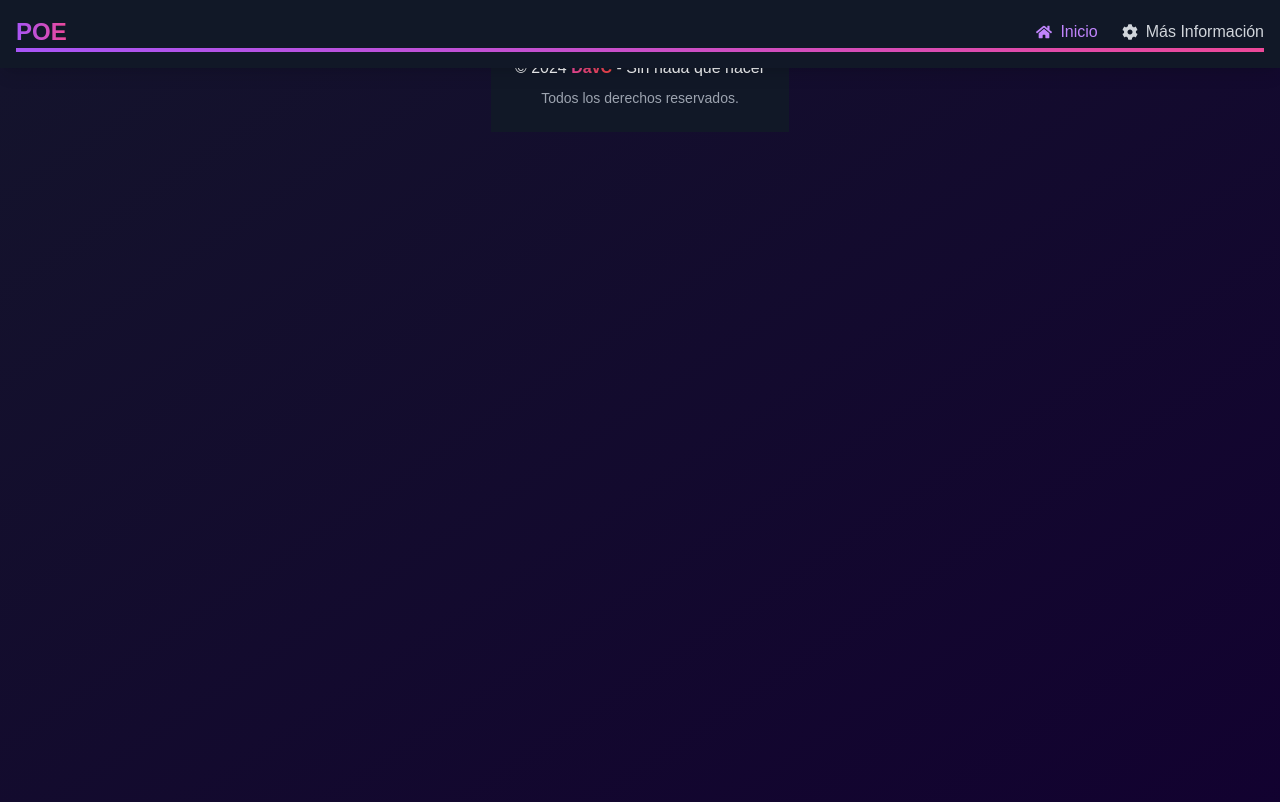
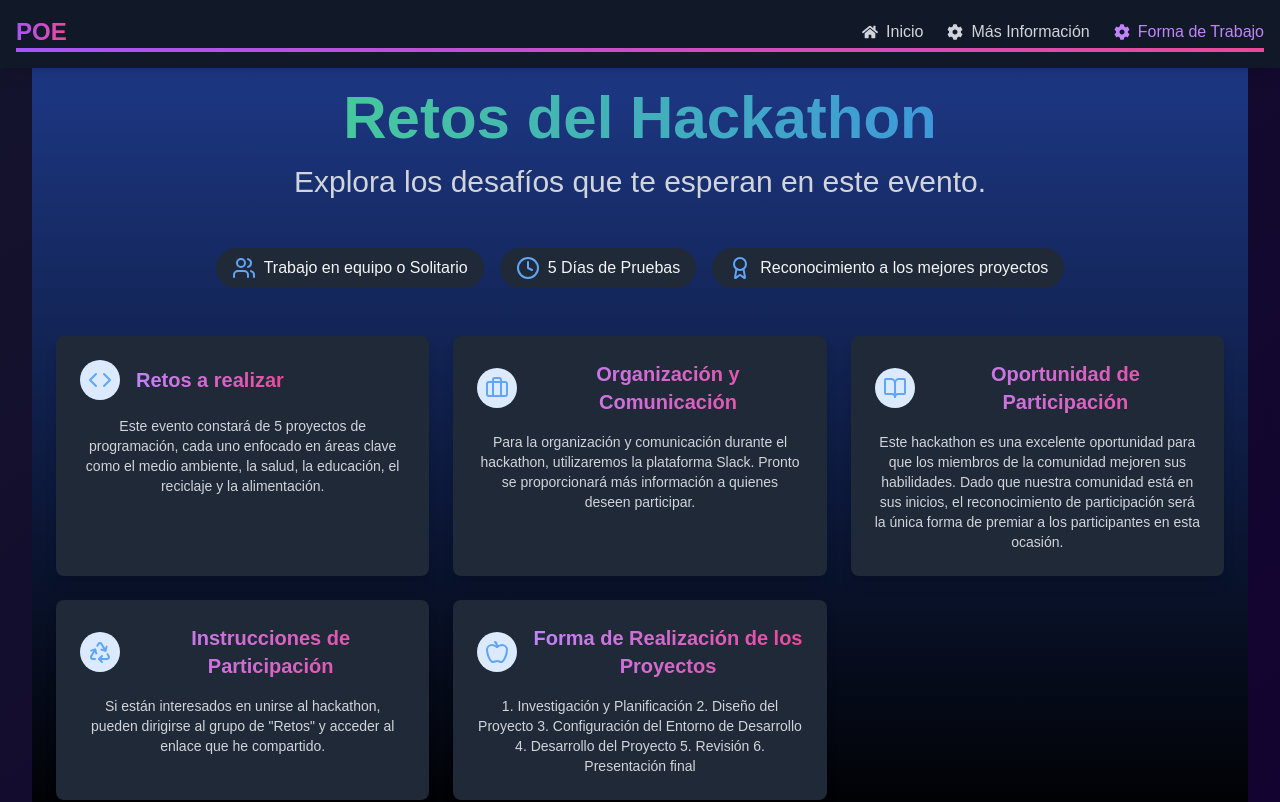
Before and after one commit to Davidcrz14/hackaton2024, a React (Vite) app: page /retos in a window 1280 px wide. Shown: the top 802 px of the page. Built offline with nearby package versions, Linux system fonts and the light colour scheme.

Commit message:
Forma de trabajo añadido, responsive , color de fondo oscuro, cambio de diseño en registro

```diff
--- a/src/App.jsx
+++ b/src/App.jsx
@@ -5,6 +5,7 @@ import Footer from './components/footer';
 import Header from './components/header';
 import Hackathons from './pages/Hackathons';
 import InfoCard from './pages/InfoCard';
+import Retos from './pages/Retos'; // Importa la nueva página
 
 const App = () => {
   return (
@@ -15,6 +16,7 @@ const App = () => {
           <Route path="/" element={<MainContent />} /> {/* Ruta principal */}
           <Route path="/hackathons" element={<Hackathons />} /> {/* Ruta para Hackathons */}
           <Route path="/info" element={<InfoCard />} /> {/* Ruta para InfoCard */}
+          <Route path="/retos" element={<Retos />} /> {/* Ruta para Retos */}
         </Routes>
         <Footer />
       </div>
--- a/src/components/body.jsx
+++ b/src/components/body.jsx
@@ -8,10 +8,10 @@ const MainContent = () => {
       {/* Sección de bienvenida */}
       <section className="text-center mb-8 sm:mb-16">
         <Fade cascade damping={0.2}>
-          <h1 className="text-3xl sm:text-5xl font-bold mb-4 text-gradient bg-gradient-to-r from-pink-500 via-red-500 to-yellow-500 bg-clip-text text-transparent">
+          <h1 className="text-4xl sm:text-6xl font-bold mb-4 text-gradient bg-gradient-to-r from-pink-500 via-red-500 to-yellow-500 bg-clip-text text-transparent">
             Tech for a Better Tomorrow
           </h1>
-          <p className="text-lg sm:text-xl text-gray-300 max-w-2xl mx-auto px-4">
+          <p className="text-lg sm:text-xl text-gray-300 max-w-3xl mx-auto px-4">
             Únete a nosotros para una emocionante jornada de innovación y creatividad.
           </p>
         </Fade>
@@ -24,7 +24,7 @@ const MainContent = () => {
             <img
               src={imagen}
               alt="Hackatón"
-              className="w-full max-w-2xl h-auto rounded-xl shadow-2xl hover:shadow-3xl transition-shadow duration-300"
+              className="w-full max-w-3xl h-auto rounded-xl shadow-2xl hover:shadow-3xl transition-shadow duration-300"
             />
           </div>
         </Fade>
@@ -33,10 +33,10 @@ const MainContent = () => {
       {/* Sección de información */}
       <section className="mb-8 sm:mb-16">
         <Fade>
-          <h2 className="text-3xl sm:text-4xl font-bold mb-6 sm:mb-8 text-center text-gradient bg-gradient-to-r from-blue-500 to-teal-500 bg-clip-text text-transparent">
+          <h2 className="text-4xl sm:text-5xl font-bold mb-6 sm:mb-8 text-center text-gradient bg-gradient-to-r from-blue-500 to-teal-500 bg-clip-text text-transparent">
             Información del Evento
           </h2>
-          <div className="grid grid-cols-1 sm:grid-cols-2 lg:grid-cols-3 gap-6 sm:gap-8">
+          <div className="grid grid-cols-1 sm:grid-cols-2 lg:grid-cols-3 gap-8">
             <Zoom cascade damping={0.1}>
               {[
                 { icon: Calendar, text: 'Fecha', detail: '17 de Agosto de 2024' },
@@ -44,9 +44,9 @@ const MainContent = () => {
                 { icon: UserPlus, text: 'Forma de Inscripción', detail: 'Inscríbete con tu Equipo de hasta 2 Usuarios' }
               ].map((item, index) => (
                 <div key={index} className="bg-gray-800 p-6 sm:p-8 rounded-xl shadow-lg hover:shadow-2xl transition-all duration-300 transform hover:scale-105 flex flex-col justify-between h-full">
-                  <div>
-                    <item.icon className="w-10 h-10 sm:w-12 sm:h-12 text-blue-400 mb-4" />
-                    <h3 className="text-xl sm:text-2xl font-bold mb-4 text-gradient bg-gradient-to-r from-cyan-500 to-blue-500 bg-clip-text text-transparent">
+                  <div className="mb-4">
+                    <item.icon className="w-12 h-12 text-blue-400" />
+                    <h3 className="text-xl sm:text-2xl font-bold mt-4 mb-2 text-gradient bg-gradient-to-r from-cyan-500 to-blue-500 bg-clip-text text-transparent">
                       {item.text}
                     </h3>
                   </div>
@@ -59,17 +59,26 @@ const MainContent = () => {
       </section>
 
       {/* Sección de llamada a la acción */}
-      <section className="text-center">
+      <section className="text-center mb-8 sm:mb-16">
         <Fade>
-          <h2 className="text-3xl sm:text-4xl font-bold mb-6 sm:mb-8 text-gradient bg-gradient-to-r from-pink-500 to-red-500 bg-clip-text text-transparent">
-            ¡No te lo pierdas!
-          </h2>
-          <a
-            href="https://forms.gle/WR714wRzQLQWvx36A"
-            className="bg-blue-950 text-white text-lg sm:text-xl font-semibold py-3 px-6 sm:py-4 sm:px-8 rounded-full shadow-lg hover:bg-pink-950 hover:shadow-2xl transition duration-300 inline-block"
-          >
-            Inscríbete Ahora
-          </a>
+          <div className="mx-auto w-[500px] bg-gray-950 rounded-xl overflow-hidden drop-shadow-xl">
+            <div className="bg-[#333] flex items-center p-[5px] text-white relative">
+              <div className="flex absolute left-3">
+                <span className="h-3.5 w-3.5 bg-[#ff605c] rounded-xl mr-2"></span>
+                <span className="h-3.5 w-3.5 bg-[#ffbd44] rounded-xl mr-2"></span>
+                <span className="h-3.5 w-3.5 bg-[#00ca4e] rounded-xl"></span>
+              </div>
+              <div className="flex-1 text-center text-white">Registro</div>
+            </div>
+            <div className="p-2.5 text-[#0f0]">
+              <div>
+                <a href="https://docs.google.com/forms/d/e/1FAIpQLSdtcoEZco0Jvigs9qnIFttLdPHoea5FnO5g9cKHp5VRvtbvEw/viewform"><span className="mr-2">¡CLICK PARA REGISTRARTE!</span></a>
+                <span className="animate-[ping_1.5s_0.5s_ease-in-out_infinite]">.</span>
+                <span className="animate-[ping_1.5s_0.7s_ease-in-out_infinite]">.</span>
+                <span className="animate-[ping_1.5s_0.9s_ease-in-out_infinite]">.</span>
+              </div>
+            </div>
+          </div>
         </Fade>
       </section>
     </main>
--- a/src/components/header.jsx
+++ b/src/components/header.jsx
@@ -1,21 +1,20 @@
 import { motion } from 'framer-motion';
 import { useEffect, useState } from 'react';
-import { FaCog, FaHome } from 'react-icons/fa';
-import { Link, useLocation } from 'react-router-dom'; // Importa el hook useLocation
+import { FaBars, FaCog, FaHome } from 'react-icons/fa';
+import { Link, useLocation } from 'react-router-dom';
 
 const Header = () => {
-  const location = useLocation(); // Obtén la ubicación actual
+  const location = useLocation();
   const [activeLink, setActiveLink] = useState('home');
+  const [isOpen, setIsOpen] = useState(false);
 
-  // Oculta el enlace de Hackathons
   const links = [
     { id: 'home', icon: FaHome, text: 'Inicio', to: '/' },
-    // { id: 'hackathons', icon: FaUser, text: 'Hackathons', to: '/hackathons' }, // Comentado para ocultar
-    { id: 'info', icon: FaCog, text: 'Más Información', to: '/info' }
+    { id: 'info', icon: FaCog, text: 'Más Información', to: '/info' },
+    { id: 'retos', icon: FaCog, text: 'Forma de Trabajo', to: '/retos' }
   ];
 
   useEffect(() => {
-    // Actualiza el estado activeLink basado en la ubicación actual
     const path = location.pathname;
     const active = links.find(link => link.to === path)?.id || 'home';
     setActiveLink(active);
@@ -32,7 +31,14 @@ const Header = () => {
         >
           POE
         </motion.h1>
-        <nav aria-label="Navegación principal">
+
+        {/* Ícono del menú para dispositivos móviles */}
+        <div className="md:hidden">
+          <FaBars className="text-2xl cursor-pointer" onClick={() => setIsOpen(!isOpen)} />
+        </div>
+
+        {/* Menú principal */}
+        <nav aria-label="Navegación principal" className="hidden md:block">
           <ul className="flex space-x-6">
             {links.map((link) => (
               <motion.li
@@ -55,6 +61,32 @@ const Header = () => {
           </ul>
         </nav>
       </div>
+
+      {/* Menú desplegable en dispositivos móviles */}
+      {isOpen && (
+        <nav aria-label="Navegación móvil" className="md:hidden mt-2">
+          <ul className="flex flex-col space-y-4">
+            {links.map((link) => (
+              <li key={link.id}>
+                <Link
+                  to={link.to}
+                  className={`block py-2 px-4 text-center transition-colors duration-300 ${
+                    activeLink === link.id ? 'text-purple-400' : 'text-gray-300 hover:text-pink-400'
+                  }`}
+                  onClick={() => {
+                    setActiveLink(link.id);
+                    setIsOpen(false); // Cierra el menú al hacer clic
+                  }}
+                >
+                  <link.icon className="inline mr-2" />
+                  {link.text}
+                </Link>
+              </li>
+            ))}
+          </ul>
+        </nav>
+      )}
+
       <motion.div
         className="h-1 bg-gradient-to-r from-purple-500 to-pink-500"
         initial={{ scaleX: 0 }}
--- /dev/null
+++ b/src/pages/Retos.jsx
@@ -0,0 +1,103 @@
+import { motion } from 'framer-motion';
+import { Apple, Award, BookOpen, Briefcase, Clock, Code, Recycle, Users } from 'lucide-react';
+import React from 'react';
+
+const sections = [
+  {
+    title: "Retos a realizar",
+    content: "Este evento constará de 5 proyectos de programación, cada uno enfocado en áreas clave como el medio ambiente, la salud, la educación, el reciclaje y la alimentación.",
+    icon: Code
+  },
+  {
+    title: "Organización y Comunicación",
+    content: "Para la organización y comunicación durante el hackathon, utilizaremos la plataforma Slack. Pronto se proporcionará más información a quienes deseen participar.",
+    icon: Briefcase
+  },
+  {
+    title: "Oportunidad de Participación",
+    content: "Este hackathon es una excelente oportunidad para que los miembros de la comunidad mejoren sus habilidades. Dado que nuestra comunidad está en sus inicios, el reconocimiento de participación será la única forma de premiar a los participantes en esta ocasión.",
+    icon: BookOpen
+  },
+  {
+    title: "Instrucciones de Participación",
+    content: "Si están interesados en unirse al hackathon, pueden dirigirse al grupo de \"Retos\" y acceder al enlace que he compartido.",
+    icon: Recycle
+  },
+  {
+    title: "Forma de Realización de los Proyectos",
+    content: "1. Investigación y Planificación\n2. Diseño del Proyecto\n3. Configuración del Entorno de Desarrollo\n4. Desarrollo del Proyecto\n5. Revisión\n6. Presentación final",
+    icon: Apple
+  }
+];
+
+const features = [
+  { icon: Users, text: "Trabajo en equipo o Solitario" },
+  { icon: Clock, text: "5 Días de Pruebas" },
+  { icon: Award, text: "Reconocimiento a los mejores proyectos" }
+];
+
+const Retos = () => {
+  return (
+    <div className="min-h-screen p-4 sm:p-6 bg-gradient-to-b from-blue-900 to-black text-gray-100">
+      <motion.section
+        className="text-center mb-12 mt-8"
+        initial={{ opacity: 0, y: -50 }}
+        animate={{ opacity: 1, y: 0 }}
+        transition={{ duration: 0.8 }}
+      >
+        <h1 className="text-4xl sm:text-5xl md:text-6xl font-bold mb-4 bg-gradient-to-r from-green-400 to-blue-500 bg-clip-text text-transparent">
+          Retos del Hackathon
+        </h1>
+        <p className="text-xl sm:text-2xl md:text-3xl text-gray-300 max-w-4xl mx-auto">
+          Explora los desafíos que te esperan en este evento.
+        </p>
+      </motion.section>
+
+      <motion.div
+        className="flex flex-wrap justify-center gap-4 mb-12"
+        initial={{ opacity: 0, y: 20 }}
+        animate={{ opacity: 1, y: 0 }}
+        transition={{ duration: 0.5, delay: 0.2 }}
+      >
+        {features.map((feature, index) => (
+          <div key={index} className="flex items-center bg-gray-800 rounded-full px-4 py-2">
+            <feature.icon className="w-6 h-6 mr-2 text-blue-400" />
+            <span className="text-sm sm:text-base">{feature.text}</span>
+          </div>
+        ))}
+      </motion.div>
+
+      <div className="grid grid-cols-1 md:grid-cols-2 lg:grid-cols-3 gap-6">
+        {sections.map((section, index) => (
+          <motion.div
+            key={index}
+            className="bg-gray-800 rounded-lg shadow-lg overflow-hidden transform transition-all duration-300 hover:shadow-2xl"
+            initial={{ opacity: 0, y: 20 }}
+            animate={{ opacity: 1, y: 0 }}
+            transition={{ duration: 0.5, delay: index * 0.1 }}
+          >
+            <div className="p-6">
+              <div className="flex items-center mb-4">
+                <motion.div
+                  whileHover={{ scale: 1.1, rotate: 360 }}
+                  className="mr-4 text-3xl text-blue-400 bg-blue-100 rounded-full p-2"
+                >
+                  {React.createElement(section.icon, { size: 24 })}
+                </motion.div>
+                <h3 className="text-xl font-semibold bg-gradient-to-r from-purple-400 to-pink-500 bg-clip-text text-transparent">
+                  {section.title}
+                </h3>
+              </div>
+              <p className="text-sm text-gray-300">
+                {section.content}
+              </p>
+            </div>
+
+          </motion.div>
+        ))}
+      </div>
+    </div>
+  );
+};
+
+export default Retos;
```
